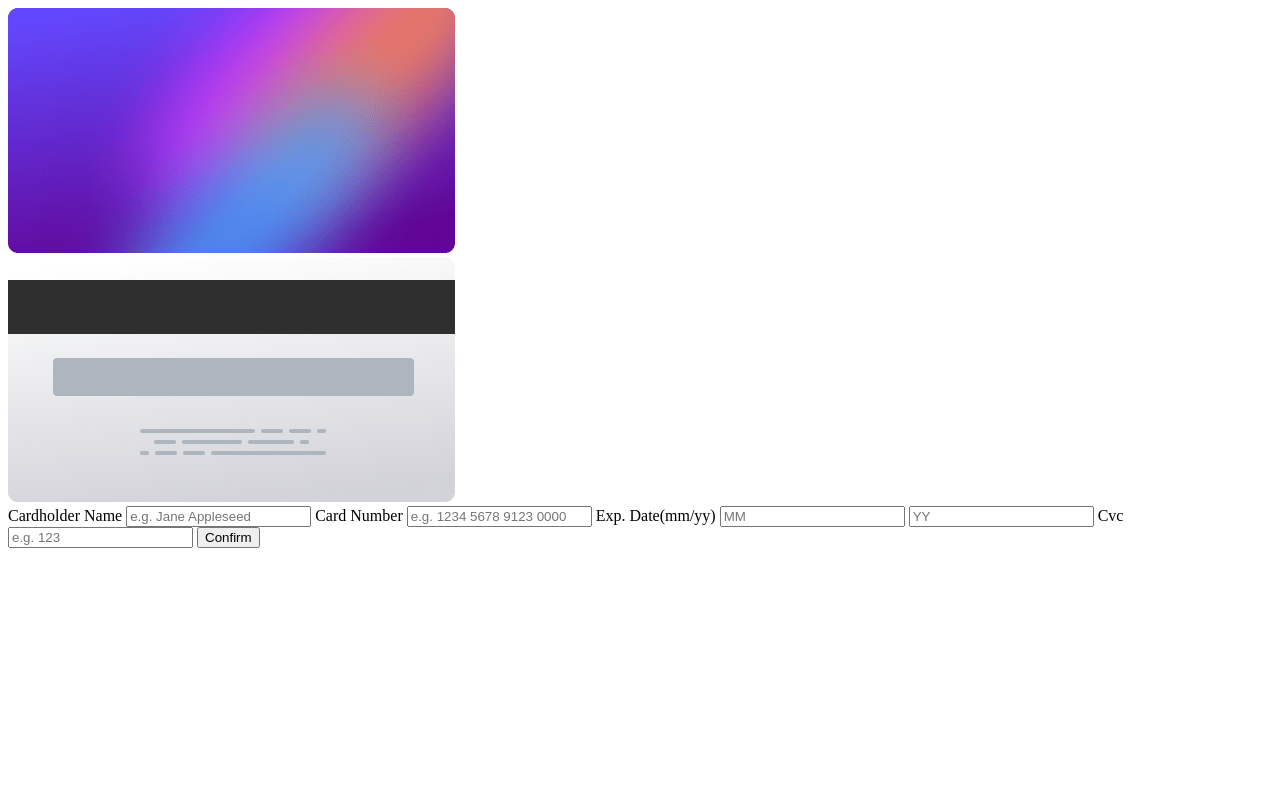
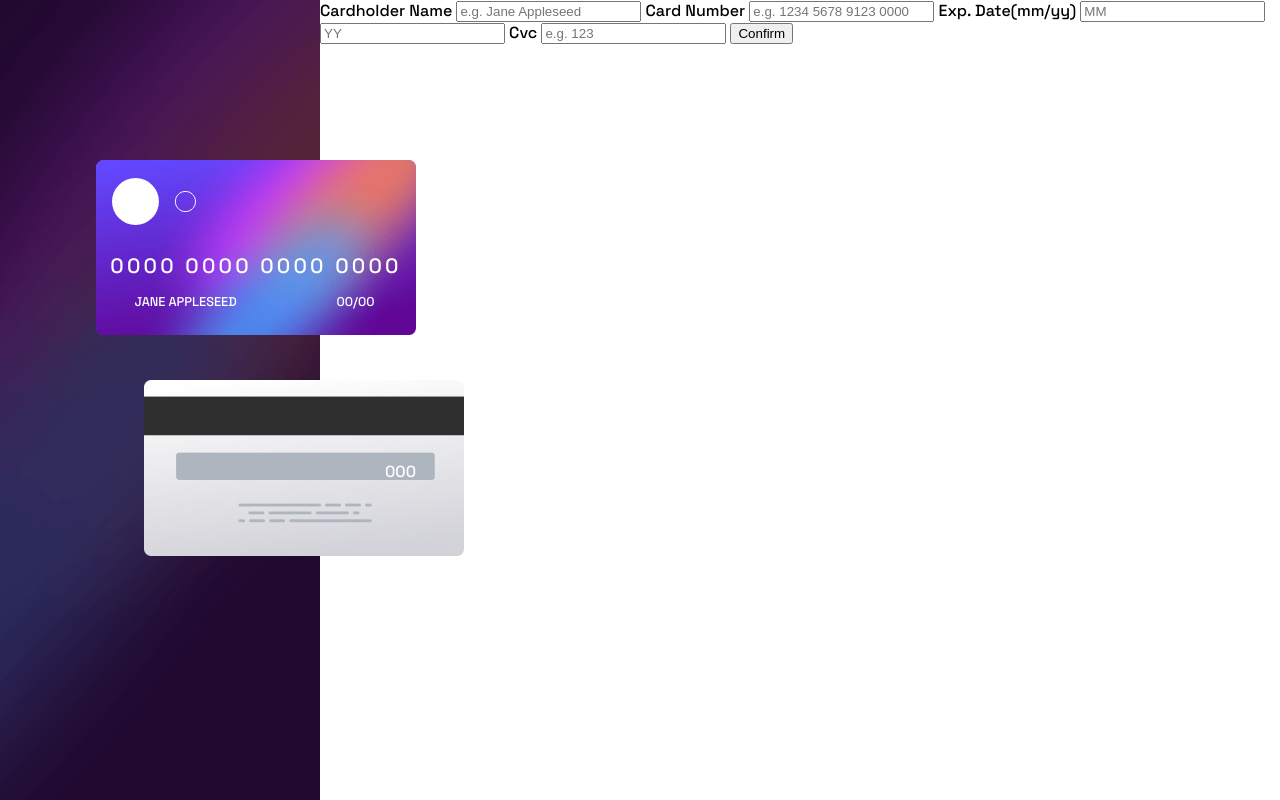
Before and after one commit to Razvan101/interactive-card-validation, a plain HTML site: page index.html in a window 1280 px wide. Drawn offline with Linux system fonts and the light colour scheme.

Commit message:
desktop-left-side

```diff
--- a/css/main.css
+++ b/css/main.css
@@ -0,0 +1,73 @@
+* {
+  box-sizing: border-box;
+}
+body {
+  margin: 0;
+  padding: 0;
+  font-family: 'Space Grotesk', sans-serif;
+}
+#main-content {
+  display: flex;
+  height: 100vh;
+}
+#left {
+  position: relative;
+  width: 25%;
+  background-image: url('../images/bg-main-desktop.png');
+}
+#front-card {
+  position: relative;
+  left: 30%;
+  top: 20%;
+  width: 100%;
+}
+#front-card img {
+  width: 100%;
+}
+#front-card #top-icon {
+  position: absolute;
+  top: 10%;
+  left: 5%;
+}
+#front-card #card-number {
+  position: absolute;
+  color: white;
+  top: 40%;
+  width: 100%;
+  text-align: center;
+  font-size: 1.3rem;
+  letter-spacing: 0.2rem;
+}
+#front-card #card-name {
+  position: absolute;
+  color: white;
+  bottom: 10%;
+  left: 12%;
+  text-transform: uppercase;
+  font-size: 0.8rem;
+}
+#front-card #expiry-date {
+  color: white;
+  position: absolute;
+  right: 13%;
+  bottom: 10%;
+  font-size: 0.8rem;
+}
+#back-card {
+  position: relative;
+  left: 45%;
+  top: 25%;
+  width: 100%;
+}
+#back-card img {
+  width: 100%;
+}
+#back-card #cvc-number {
+  position: absolute;
+  color: white;
+  right: 15%;
+  top: 36%;
+}
+#right {
+  max-width: 75%;
+}
--- a/index.html
+++ b/index.html
@@ -4,6 +4,9 @@
   <meta charset="UTF-8">
   <meta http-equiv="X-UA-Compatible" content="IE=edge">
   <meta name="viewport" content="width=device-width, initial-scale=1.0">
+  <link rel="preconnect" href="https://fonts.googleapis.com">
+  <link rel="preconnect" href="https://fonts.gstatic.com" crossorigin>
+  <link href="https://fonts.googleapis.com/css2?family=Space+Grotesk:wght@500&display=swap" rel="stylesheet">
   <title>Frontend Mentor | Interactive Card Validation</title>
   <link rel="icon" href="./images/favicon-32x32.png">
   <link rel="stylesheet" href="./css/main.css">
@@ -13,16 +16,23 @@
     <div id="left">
       <div id="front-card">
         <img src="./images/bg-card-front.png" alt="The front side of the card">
+        <div id="top-icon">
+          <img src="./images/card-logo.svg" alt="Some logo">
+        </div>
+        <p id="card-number">0000 0000 0000 0000</p>
+        <p id="card-name">Jane Appleseed</p>
+        <p id="expiry-date">00/00</p>
       </div>
       <div id="back-card">
         <img src="./images/bg-card-back.png" alt="The back side of the card">
+        <p id="cvc-number">000</p>
       </div>
     </div>
     <div id="right">
       <form action="#" id="card">
         <label for="name">Cardholder Name</label>
         <input type="text" name="name" id="name" placeholder="e.g. Jane Appleseed">
-        <label for="card-number">Card Number</label>
+        <label for="number">Card Number</label>
         <input type="text" name="number" id="number" placeholder="e.g. 1234 5678 9123 0000">
         <label for="month year">Exp. Date(mm/yy)</label>
         <input type="number" name="month" placeholder="MM">
```
